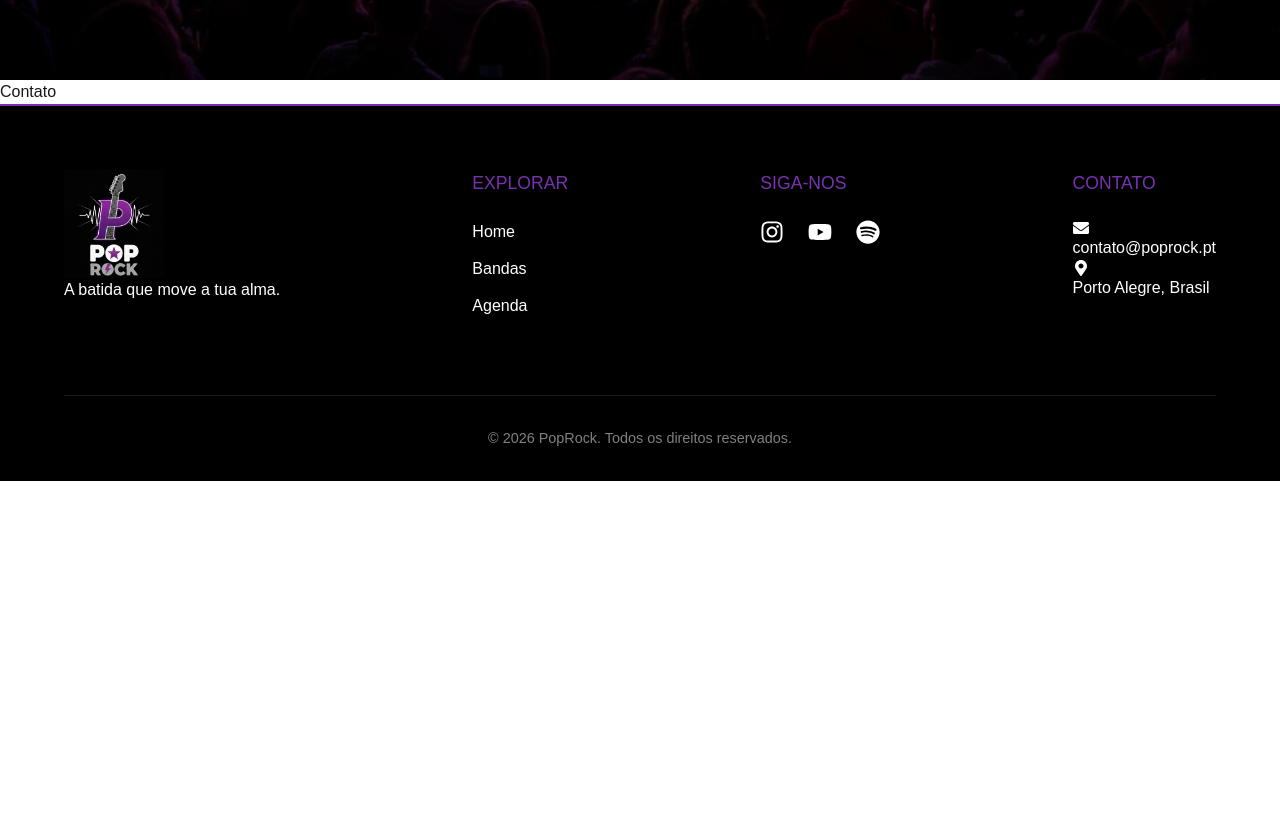
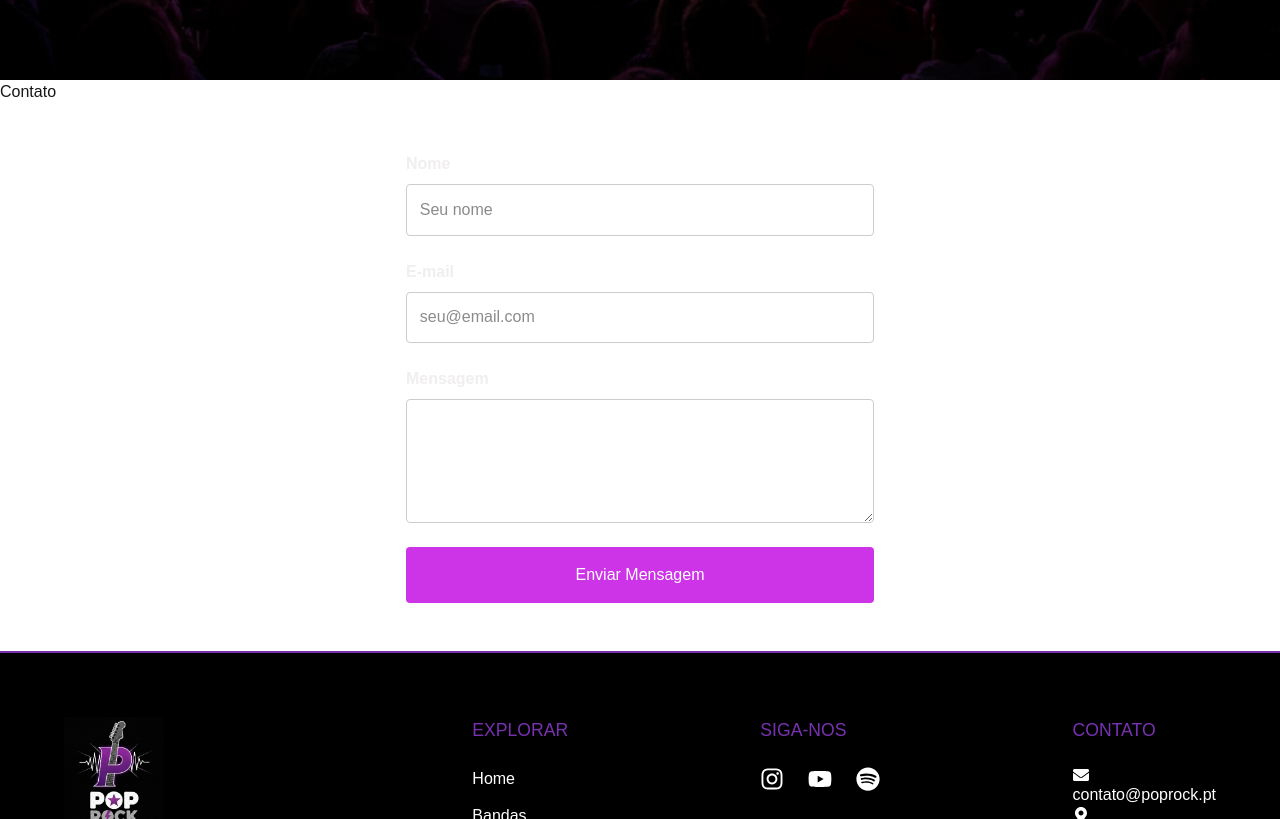
Before and after one commit to cristijung/poprockapp, a Next.js app: page /contato in a window 1280 px wide. Shown: the part 720-1539 px from the top of the page. Before the commit the page ends 1201 px from the top, so only its background shows below. Built offline with nearby package versions, Linux system fonts and the light colour scheme.

Commit message:
react hook form e testes

```diff
--- a/app/contato/page.tsx
+++ b/app/contato/page.tsx
@@ -1,11 +1,10 @@
-
-
+import FormContato from "@/components/formContato/FormContato";
 
 export default function Contato() {
-    return(
-        <>
-        <h1>Contato</h1>
-
-        </>
-    );
+  return (
+    <>
+      <h1>Contato</h1>
+      <FormContato />
+    </>
+  );
 }
--- a/components/formContato/FormContato.module.scss
+++ b/components/formContato/FormContato.module.scss
@@ -0,0 +1,57 @@
+.container {
+  max-width: 500px;
+  margin: 2rem auto;
+  padding: 1rem;
+}
+
+.form {
+  display: flex;
+  flex-direction: column;
+  gap: 1.5rem;
+
+  .field {
+    display: flex;
+    flex-direction: column;
+    gap: 0.5rem;
+
+    label {
+      font-weight: bold;
+      color: #f0eeee;
+    }
+
+    input, textarea {
+      padding: 0.8rem;
+      border: 1px solid #ccc;
+      border-radius: 4px;
+      font-size: 1rem;
+
+      &.inputError {
+        border-color: #ff4d4d;
+      }
+    }
+  }
+
+  .errorText {
+    color: #ff4d4d;
+    font-size: 0.85rem;
+  }
+
+  .button {
+    padding: 1rem;
+    background-color: #cd34e8;
+    color: white;
+    border: none;
+    border-radius: 4px;
+    cursor: pointer;
+    transition: background 0.2s;
+
+    &:disabled {
+      background-color: #ccc;
+      cursor: not-allowed;
+    }
+
+    &:hover:not(:disabled) {
+      background-color: #b001c4;
+    }
+  }
+}
--- a/components/formContato/FormContato.tsx
+++ b/components/formContato/FormContato.tsx
@@ -0,0 +1,85 @@
+"use client";
+
+import { useForm } from "react-hook-form";
+import { zodResolver } from "@hookform/resolvers/zod";
+import * as z from "zod";
+import styles from "./FormContato.module.scss";
+
+// definindo a validação com Zod
+const contactSchema = z.object({
+  nome: z.string().min(3, "O nome deve ter pelo menos 3 caracteres"),
+  email: z.string().email("Digite um email válido"),
+  mensagem: z.string().min(10, "A mensagem deve ter pelo menos 10 caracteres"),
+});
+
+// extrair os tipos do schema ... tem a mesma fn de uma interface
+// aqui declaramos uma fn do zod
+type ContactFormData = z.infer<typeof contactSchema>;
+
+export default function FormContato() {
+  const {
+    register, //({ ...register('nome')})
+    handleSubmit, //se tudo estiver ok, ele envia
+    reset,
+    formState: { errors, isSubmitting },
+  } = useForm<ContactFormData>({
+    resolver: zodResolver(contactSchema),
+  });
+
+  const onSubmit = async (data: ContactFormData) => {
+    console.log("Dados do formulário", data);
+    await new Promise((resolve) => setTimeout(resolve, 2000));
+
+    alert("mensagem enviada com sucesso!");
+    reset();
+  };
+  return (
+    <div className={styles.container}>
+      <form onSubmit={handleSubmit(onSubmit)} className={styles.form}>
+        <div className={styles.field}>
+          <label htmlFor="nome">Nome</label>
+          <input
+            {...register("nome")}
+            id="nome"
+            placeholder="Seu nome"
+            className={errors.nome ? styles.inputError : ""}
+          />
+          {errors.nome && (
+            <span className={styles.errorText}>{errors.nome.message}</span>
+          )}
+        </div>
+
+        <div className={styles.field}>
+          <label htmlFor="email">E-mail</label>
+          <input
+            {...register("email")}
+            id="email"
+            type="email"
+            placeholder="seu@email.com"
+            className={errors.email ? styles.inputError : ""}
+          />
+          {errors.email && (
+            <span className={styles.errorText}>{errors.email.message}</span>
+          )}
+        </div>
+
+        <div className={styles.field}>
+          <label htmlFor="mensagem">Mensagem</label>
+          <textarea
+            {...register("mensagem")}
+            id="mensagem"
+            rows={4}
+            className={errors.mensagem ? styles.inputError : ""}
+          />
+          {errors.mensagem && (
+            <span className={styles.errorText}>{errors.mensagem.message}</span>
+          )}
+        </div>
+
+        <button type="submit" disabled={isSubmitting} className={styles.button}>
+          {isSubmitting ? "Enviando..." : "Enviar Mensagem"}
+        </button>
+      </form>
+    </div>
+  );
+}
--- a/package.json
+++ b/package.json
@@ -12,6 +12,7 @@
   },
   "dependencies": {
     "@hookform/resolvers": "^5.2.2",
+    "@testing-library/user-event": "^14.6.1",
     "next": "16.1.6",
     "react": "19.2.3",
     "react-dom": "19.2.3",
```
Also changed, not shown: 2 other files (tests, documents, lock files or other folders).
